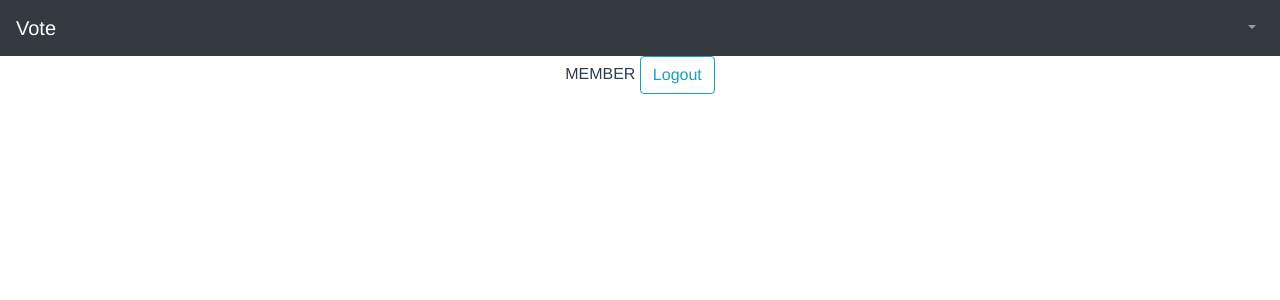
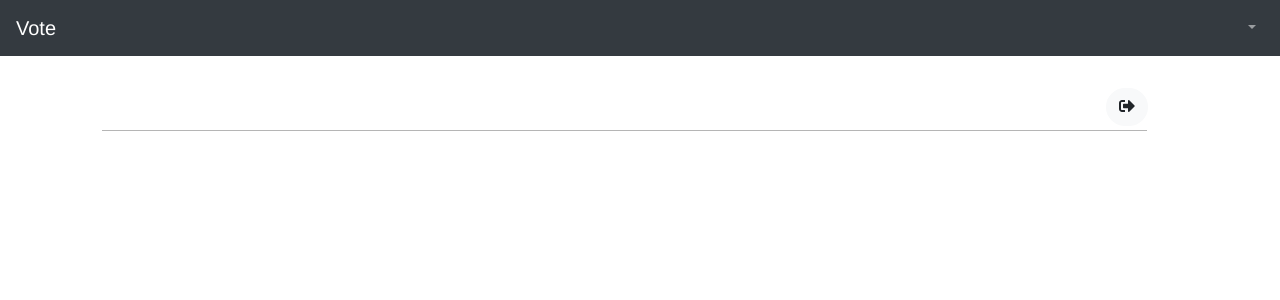
Before and after one commit to lean-developer/vote-app, a Vue app: page /member in a window 1280 px wide. Shown: the top 300 px of the page. Built offline with nearby package versions, Linux system fonts and the light colour scheme.

Commit message:
awesome icons

```diff
--- a/package.json
+++ b/package.json
@@ -7,6 +7,10 @@
     "build": "vue-cli-service build"
   },
   "dependencies": {
+    "@fortawesome/fontawesome-free": "^5.15.1",
+    "@fortawesome/fontawesome-svg-core": "^1.2.32",
+    "@fortawesome/free-solid-svg-icons": "^5.15.1",
+    "@fortawesome/vue-fontawesome": "^2.0.0",
     "axios": "^0.20.0",
     "bootstrap": "^4.5.3",
     "bootstrap-vue": "^2.18.1",
@@ -15,6 +19,7 @@
     "socket.io-client": "2.2.0",
     "vue": "^2.6.11",
     "vue-class-component": "^7.2.3",
+    "vue-fontawesome": "0.0.2",
     "vue-property-decorator": "^8.4.2",
     "vue-router": "^3.2.0",
     "vue-socket.io-extended": "^4.0.5",
--- a/src/App.vue
+++ b/src/App.vue
@@ -41,6 +41,7 @@
       </b-navbar-nav>
     </b-navbar>
     <router-view/>
+    <div v-if="loading" class="lds-ripple"><div></div><div></div></div>
   </div>
 </template>
 
@@ -61,6 +62,7 @@ import { Member } from './domain/models/member';
   },
 })
 export default class App extends Vue {
+  private loading: boolean = false;
 
   async created() {
     StoreService.$store = this.$store;
@@ -72,7 +74,9 @@ export default class App extends Vue {
         /** wenn die App geladen wird (und Login=True), Master neu laden und im Store speichern;
          * damit werden Daten die evtl. auf anderen Endgeräten gespeichert wurden, synchronisiert.
          * Darf nur ausgeführt werden, wenn isMaster=True! */
+        this.loading = true;
         await StoreService.reloadMaster();
+        this.loading = false;
       }
       else {
         if (this.storeMember) {
@@ -169,7 +173,7 @@ export default class App extends Vue {
   animation: lds-ripple 1s cubic-bezier(0, 0.2, 0.8, 1) infinite;
 }
 .lds-ripple div:nth-child(2) {
-  animation-delay: -0.5s;
+  animation-delay: -0.3s;
 }
 @keyframes lds-ripple {
   0% {
--- a/src/components/VotesComp.vue
+++ b/src/components/VotesComp.vue
@@ -2,22 +2,14 @@
   <b-container>
       <div v-if="votes">
         <div v-for="v in votes" :key="v.id">
-        <b-row class="vote-row">
-            <b-col cols="6" class="vote-name">
+        <b-row>
+            <b-button class="row-mb row-mr" :variant=checkState @click="onCheck(v)"><i class="fas fa-check"></i></b-button>
+            <b-col class="row-mb row-mr vote-row vote-name">
                 <b-link :href="`/estimate/${v.id}`">
-                    <b-badge variant="warning" pill class="mr-1">x</b-badge>
                     {{v.name}} ({{v.id}})
                 </b-link>
             </b-col>
-            <b-col>
-                {{v.status}}
-            </b-col>
-            <b-col>
-                <b-link href="" @click="onArchiv(v)"><small>Archivieren</small></b-link>
-            </b-col>
-            <b-col>
-                <b-link href="" @click="onDelete(v)"><small>Löschen</small></b-link>
-            </b-col>
+            <b-button class="row-mb" variant="light" @click="onDelete(v)"><i class="fas fa-ban"></i></b-button>
         </b-row>
         </div>
       </div>
@@ -35,6 +27,13 @@ import { Vote } from '@/domain/models/vote';
 export default class VotesComp extends Vue {
     @Prop({ required: true }) votes!: Vote[]
 
+    onCheck(vote: Vote) {
+    }
+
+    get checkState(): string {
+        return 'success';
+    }
+
     @Emit('deleteVote')
     onDelete(vote: Vote) {
         return vote;
@@ -49,12 +48,16 @@ export default class VotesComp extends Vue {
 
 <style scoped>
     .vote-row {
-        border-radius: 10px;
-        border: 2px solid #adadad;
-        margin-bottom: 5px;
+        border-radius: 8px;
         padding-top: 1rem;
         padding-bottom: 1rem;
-        background-color: rgb(235, 235, 235);
+        background-color: rgb(237, 237, 237);
+    }
+    .row-mb {
+        margin-bottom: 5px;
+    }
+    .row-mr {
+        margin-right: 3px;
     }
     .vote-name {
         text-align: left;
--- a/src/domain/api/vote.service.ts
+++ b/src/domain/api/vote.service.ts
@@ -3,6 +3,11 @@ import { Vote } from '../models/vote'
 import { DeleteResult } from '../models/deleteResult'
 
 class VoteService {
+  static STATUS_OPEN = 'OPEN';
+  static STATUS_CLOSE = '';
+  static STATUS_RUNNING = 'RUNNING';
+  static STATUS_DONE = 'DONE';
+
   async getVotes (status?: string): Promise<Vote[] | undefined> {
     try {
       let api = 'vote'
@@ -50,6 +55,32 @@ class VoteService {
     }
   }
 
+  async setOpen(vote: Vote): Promise<Vote | undefined> {
+    let v: Vote = vote;
+    v.status = VoteService.STATUS_OPEN;
+    return await this.updateVote(v);
+  }
+
+  async setClose(vote: Vote): Promise<Vote | undefined> {
+    let v: Vote = vote;
+    v.status = VoteService.STATUS_CLOSE;
+    return await this.updateVote(v);
+  }
+
+  async setRunning(vote: Vote): Promise<Vote | undefined> {
+    let v: Vote = vote;
+    v.status = VoteService.STATUS_RUNNING;
+    // TODO: MemberVotes für jeden MasterMember speichern
+    return await this.updateVote(v);
+  }
+
+  async setDone(vote: Vote): Promise<Vote | undefined> {
+    let v: Vote = vote;
+    v.status = VoteService.STATUS_DONE;
+    // TODO: Points der Members sammeln und in Vote speichern ?
+    return await this.updateVote(v);
+  }
+
   async deleteVote (id: number): Promise<DeleteResult | undefined> {
     try {
       const api = 'vote/' + id
--- a/src/main.ts
+++ b/src/main.ts
@@ -6,6 +6,8 @@ import store from './store'
 import { BootstrapVue, IconsPlugin } from 'bootstrap-vue'
 import 'bootstrap/dist/css/bootstrap.css'
 import 'bootstrap-vue/dist/bootstrap-vue.css'
+import '@fortawesome/fontawesome-free/css/all.css'
+import '@fortawesome/fontawesome-free/js/all.js'
 
 Vue.config.productionTip = false
 
--- a/src/views/Estimate.vue
+++ b/src/views/Estimate.vue
@@ -61,12 +61,10 @@ export default class Estimate extends Vue {
         if (!this.vote) {
             return;
         }
-        let v: Vote = this.vote;
-        v.status = 'OPEN';
-        const newVote = await VoteService.updateVote(v);
+        const newVote = await VoteService.setOpen(this.vote);
         if (newVote) {
             this.isOpen = true;
-            StoreService.reloadMaster();
+            await StoreService.reloadMaster();
         }
     }
 }
--- a/src/views/Member.vue
+++ b/src/views/Member.vue
@@ -1,7 +1,22 @@
 <template>
   <b-container>
-      MEMBER
-      <b-button variant="outline-info" @click="onMemberLogout()">Logout</b-button>
+      <div v-if="member">
+          <b-row class="head">
+              <b-col class="ml-4" style="text-align: left;">
+                  <h4>{{member.name}}</h4>
+              </b-col>
+              <b-col style="text-align: right;" class="mb-1">
+                  <b-button pill variant="light" @click="onMemberLogout()"><i class="fas fa-sign-out-alt"></i></b-button>
+              </b-col>
+              <div class="line"></div>
+          </b-row>
+          <b-row v-if="master">
+               <div v-for="v in master.votes" :key="v.id">
+                   {{v.name}}
+               </div>
+          </b-row>
+      </div>
+
   </b-container>
 </template>
 
@@ -13,6 +28,7 @@ import StoreService from '@/domain/api/store.service';
 import { Master } from '@/domain/models/master';
 import StoreModel from '@/store/storeModel';
 import { StoreActions } from '@/store';
+import { StoreMember } from '@/domain/models/storeMember';
 
 @Component({
   components: {
@@ -22,12 +38,35 @@ export default class Member extends Vue {
     async onMemberLogout() {
         const initStoreModel: StoreModel = new StoreModel();
         await this.$store.commit(StoreActions.SaveMember, initStoreModel.member);
-        if (this.$store.getters.master) {
+        if (this.master) {
             this.$router.push({ name: 'Estimates' })
         }
         else {
             this.$router.push({ name: 'Login' })
         }
     }
+
+    get member(): StoreMember {
+        return this.$store.getters.member;
+    }
+
+    get master(): Master {
+        return this.$store.getters.master;
+    }
 }
 </script>
+
+<style scoped>
+    .head {
+        margin-top: 2rem;
+        margin-right: 2rem;
+    }
+    .line {
+        margin-left: 2rem;
+        margin-right: 1rem;
+        margin-bottom: 1rem;
+        width: 100%;
+        border-bottom: 1px solid rgb(181, 181, 181);
+        position: relative;
+    }
+</style>
```
Also changed, not shown: 1 other file (tests, documents, lock files or other folders).
